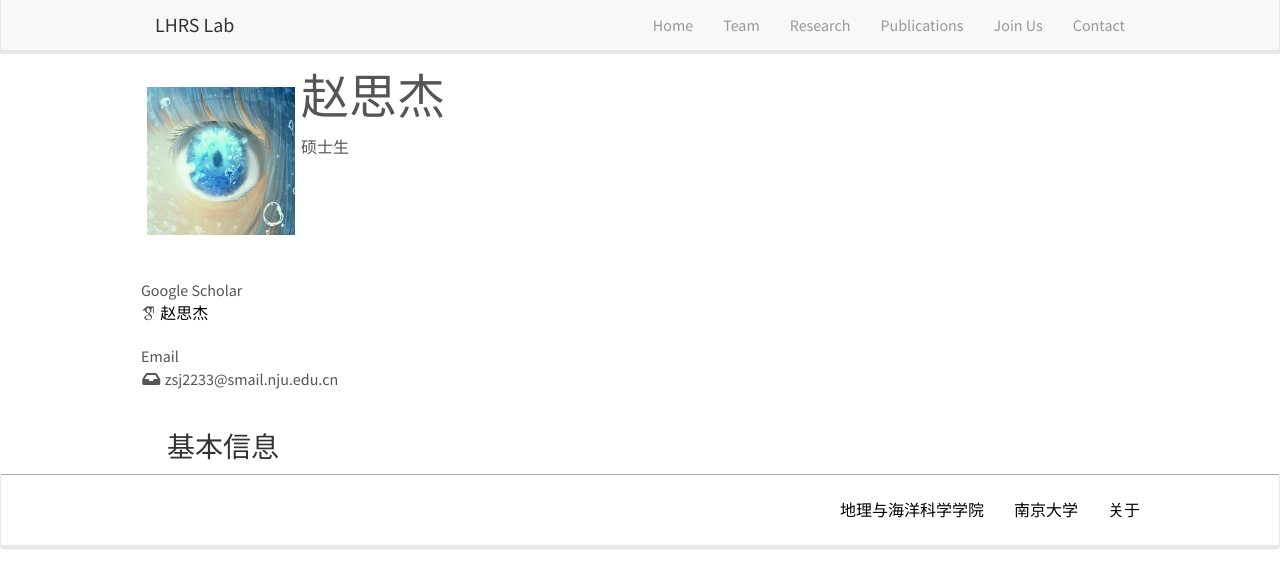
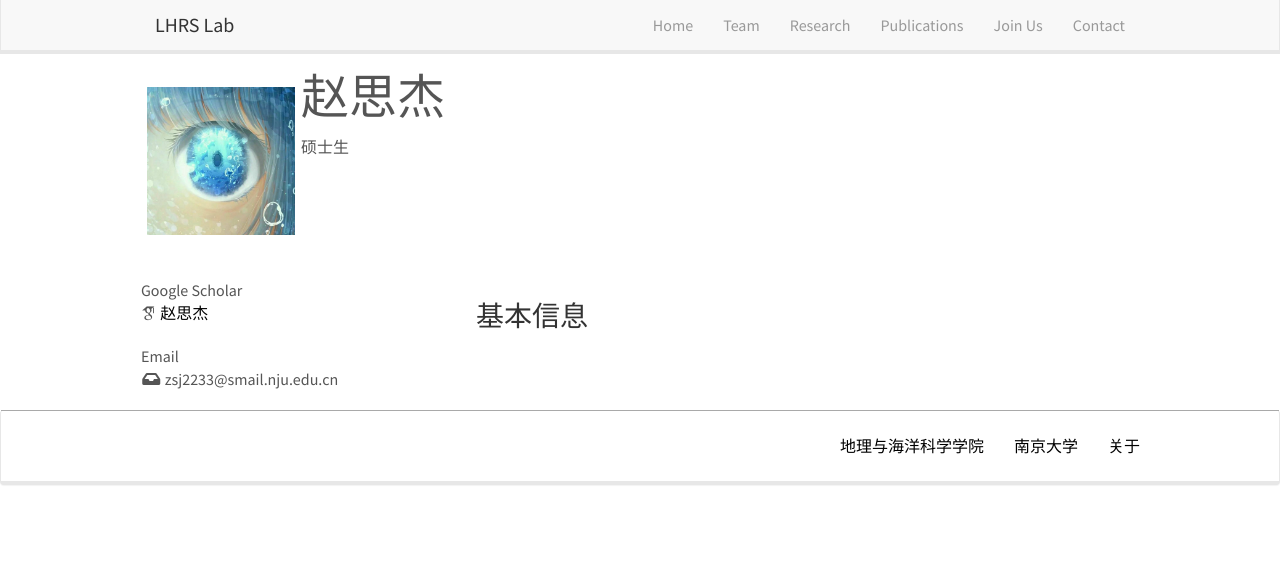
Before and after one commit to jonasonjosda/jonasonjosda.github.io, a Jekyll site: the page built from team/sijie_zhao.md, in a window 1280 px wide. Shown: the top 588 px of the page. Built offline with Jekyll 4.4.1, drawn with Linux system fonts in a browser that asks for light colours; nearby versions of some CDN libraries; some web fonts are replaced.

Commit message:
update files

```diff
--- a/_layouts/member.html
+++ b/_layouts/member.html
@@ -113,7 +113,7 @@ layout: default
 		{% endif %}
 
 	</div>
-	<div class="col-sm-9" style="text-align:justify">
+	<div class="col-sm-8" style="text-align:justify">
 		<div class="content" style="margin:auto">{{ content }}</div>
 	</div>
 
```
Also changed, not shown: _pages/publications.md (+2 -2 lines).
